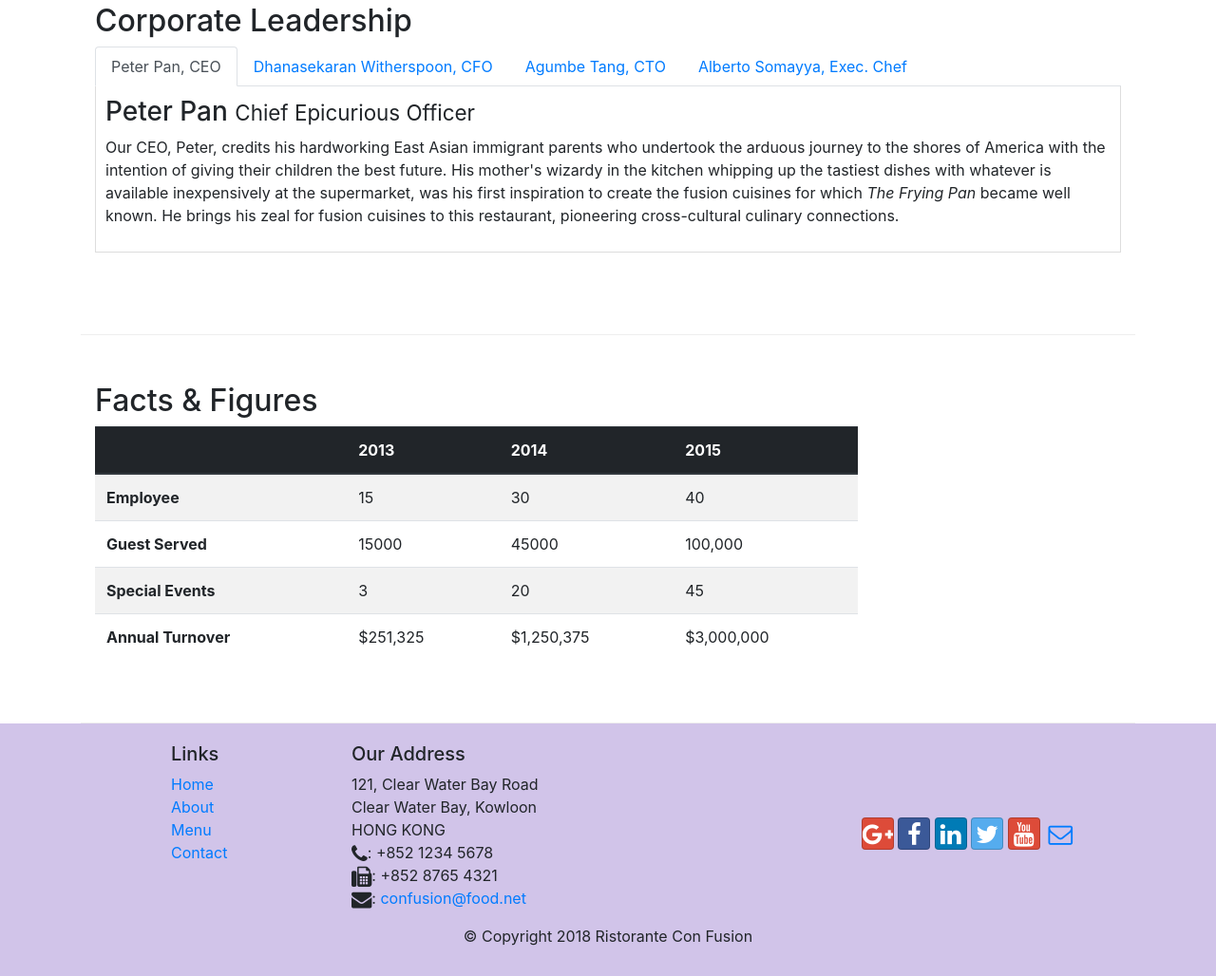
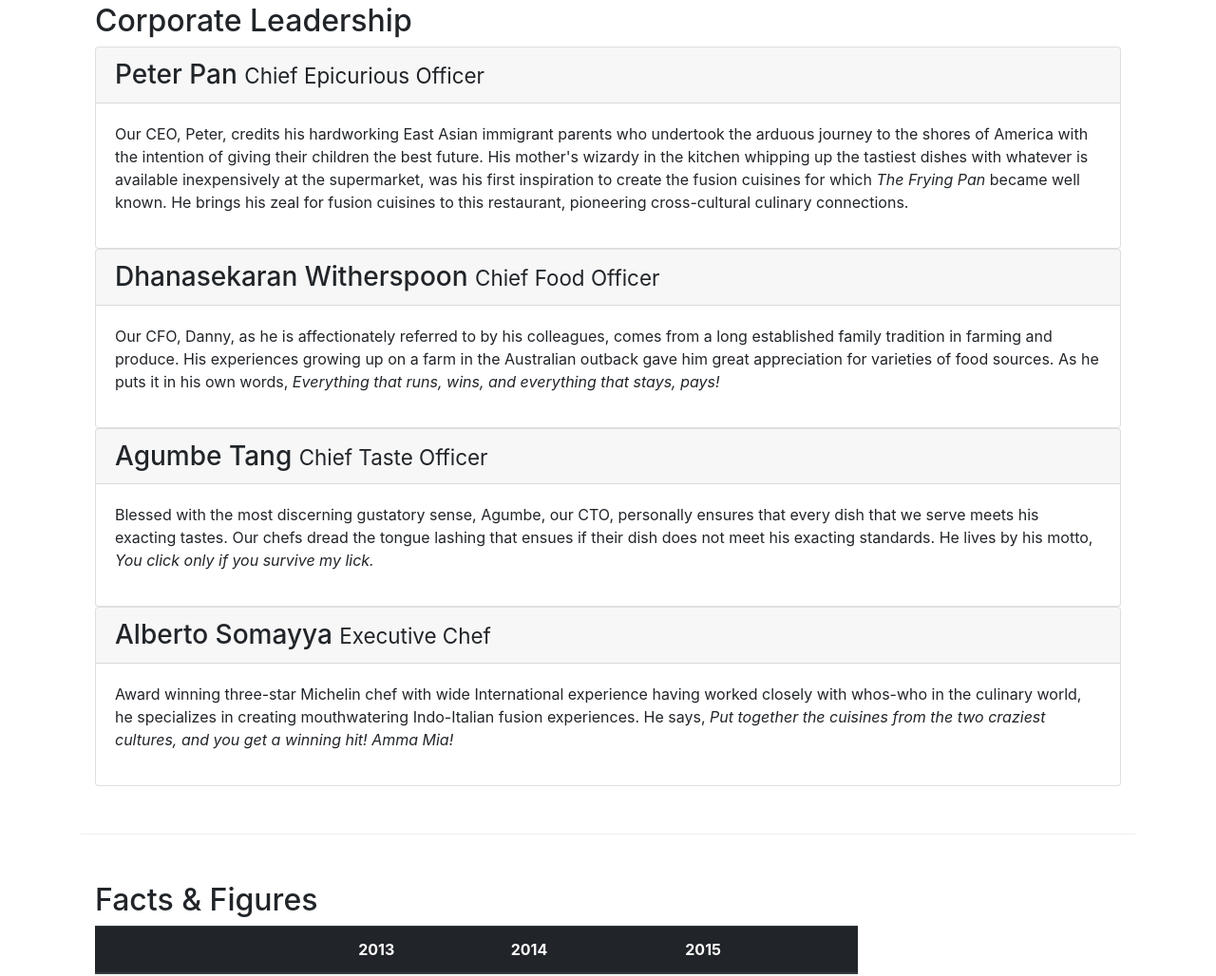
Before and after one commit to gautamkriiest/ConFusion-Web-, a website: page aboutus.html in a window 1280 px wide. Shown: the part 1019-2047 px from the top of the page at 95% size. Drawn offline with nearby package versions, Linux system fonts and the light colour scheme.

Commit message:
Accordian

```diff
--- a/aboutus.html
+++ b/aboutus.html
@@ -102,7 +102,7 @@
         <div class="row row-content">
             <div class="col-12">
                 <h2>Corporate Leadership</h2>
-                <ul class="nav nav-tabs">
+                <!-- <ul class="nav nav-tabs">
                     <li class="nav-item">
                         <a class="nav-link active" href="#peter" role="tab" data-toggle="tab">Peter Pan, CEO</a>
                     </li>
@@ -115,27 +115,71 @@
                     <li class="nav-item">
                         <a class="nav-link" href="#alberto" role="tab" data-toggle="tab">Alberto Somayya, Exec. Chef</a>
                     </li>
-                </ul>
-                <div class="tab-content">
-                    <div role="tabpanel" class="tab-pane fade show active" id="peter">
-                        <h3>Peter Pan <small>Chief Epicurious Officer</small></h3>
-                        <p class="d-none d-sm-block">Our CEO, Peter, credits his hardworking East Asian immigrant parents who undertook the arduous journey to the shores of America with the intention of giving their children the best future. His mother's wizardy in the kitchen whipping
-                            up the tastiest dishes with whatever is available inexpensively at the supermarket, was his first inspiration to create the fusion cuisines for which <em>The Frying Pan</em> became well known. He brings his zeal for fusion
-                            cuisines to this restaurant, pioneering cross-cultural culinary connections.</p>
+                </ul> -->
+                <div id="accordian">
+                    <div class="card">
+                        <div class="card-header" role="tab" id="peterhead">
+                            <h3 class="mb-0">
+                                <a data-toggle="collapse" data-target="#peter">
+                                    Peter Pan <small>Chief Epicurious Officer</small>
+                                </a>
+                            </h3>
+                        </div>
+                        <div class="collapse show" id="peter" data-parent="#accordian">
+                            <div class="card-body">
+                                <p class="d-none d-sm-block">Our CEO, Peter, credits his hardworking East Asian immigrant parents who undertook the arduous journey to the shores of America with the intention of giving their children the best future. His mother's wizardy in the kitchen
+                                    whipping up the tastiest dishes with whatever is available inexpensively at the supermarket, was his first inspiration to create the fusion cuisines for which <em>The Frying Pan</em> became well known. He brings his
+                                    zeal for fusion cuisines to this restaurant, pioneering cross-cultural culinary connections.</p>
+                            </div>
+                        </div>
                     </div>
-                    <div role="tabpanel" class="tab-pane fade" id="dhanasekaran">
-                        <h3>Dhanasekaran Witherspoon <small>Chief Food Officer</small></h3>
-                        <p class="d-none d-sm-block">Our CFO, Danny, as he is affectionately referred to by his colleagues, comes from a long established family tradition in farming and produce. His experiences growing up on a farm in the Australian outback gave him great appreciation
-                            for varieties of food sources. As he puts it in his own words, <em>Everything that runs, wins, and everything that stays, pays!</em></p>
+
+                    <div class="card">
+                        <div class="card-header" role="tab" id="dannyhead">
+                            <h3 class="mb-0">
+                                <a data-toggle="collapse" data-target="#danny">
+                                    Dhanasekaran Witherspoon <small>Chief Food
+                                        Officer</small>
+                                </a>
+                            </h3>
+                        </div>
+                        <div class="collapse show" id="danny" data-parent="#accordian">
+                            <div class="card-body">
+                                <p class="d-none d-sm-block">Our CFO, Danny, as he is affectionately referred to by his colleagues, comes from a long established family tradition in farming and produce. His experiences growing up on a farm in the Australian outback gave him great
+                                    appreciation for varieties of food sources. As he puts it in his own words, <em>Everything that runs, wins, and everything that stays, pays!</em></p>
+                            </div>
+                        </div>
                     </div>
-                    <div role="tabpanel" class="tab-pane fade" id="agumbe">
-                        <h3>Agumbe Tang <small>Chief Taste Officer</small></h3>
-                        <p class="d-none d-sm-block">Blessed with the most discerning gustatory sense, Agumbe, our CTO, personally ensures that every dish that we serve meets his exacting tastes. Our chefs dread the tongue lashing that ensues if their dish does not meet his exacting
-                            standards. He lives by his motto, <em>You click only if you survive my lick.</em></p>
+
+                    <div class="card">
+                        <div class="card-header" role="tab" id="agumbehead">
+                            <h3 class="mb-0">
+                                <a data-toggle="collapse" data-target="#agumbe">
+                                    Agumbe Tang <small>Chief Taste Officer</small>
+                                </a>
+                            </h3>
+                        </div>
+                        <div class="collapse show" id="agumbe" data-parent="#accordian">
+                            <div class="card-body">
+                                <p class="d-none d-sm-block">Blessed with the most discerning gustatory sense, Agumbe, our CTO, personally ensures that every dish that we serve meets his exacting tastes. Our chefs dread the tongue lashing that ensues if their dish does not meet his
+                                    exacting standards. He lives by his motto, <em>You click only if you survive my lick.</em></p>
+                            </div>
+                        </div>
                     </div>
-                    <div role="tabpanel" class="tab-pane fade" id="alberto">
-                        <h3>Alberto Somayya <small>Executive Chef</small></h3>
-                        <p class="d-none d-sm-block">Award winning three-star Michelin chef with wide International experience having worked closely with whos-who in the culinary world, he specializes in creating mouthwatering Indo-Italian fusion experiences. He says, <em>Put together the cuisines from the two craziest cultures, and you get a winning hit! Amma Mia!</em></p>
+
+                    <div class="card">
+                        <div class="card-header" role="tab" id="albertohead">
+                            <h3 class="mb-0">
+                                <a data-toggle="collapse" data-target="#alberto">
+                                    Alberto Somayya <small>Executive Chef</small>
+                                </a>
+                            </h3>
+                        </div>
+                        <div class="collapse show" id="alberto" data-parent="#accordian">
+                            <div class="card-body">
+                                <p class="d-none d-sm-block">Award winning three-star Michelin chef with wide International experience having worked closely with whos-who in the culinary world, he specializes in creating mouthwatering Indo-Italian fusion experiences. He says, <em>Put together the cuisines from the two craziest cultures, and you get a winning hit! Amma Mia!</em></p>
+                            </div>
+                        </div>
                     </div>
                 </div>
             </div>
```
